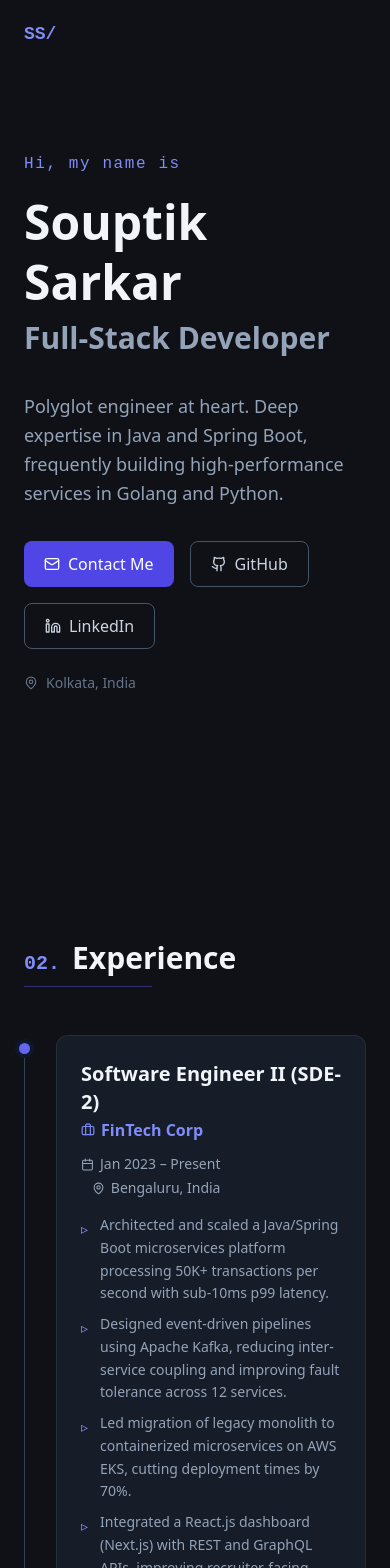
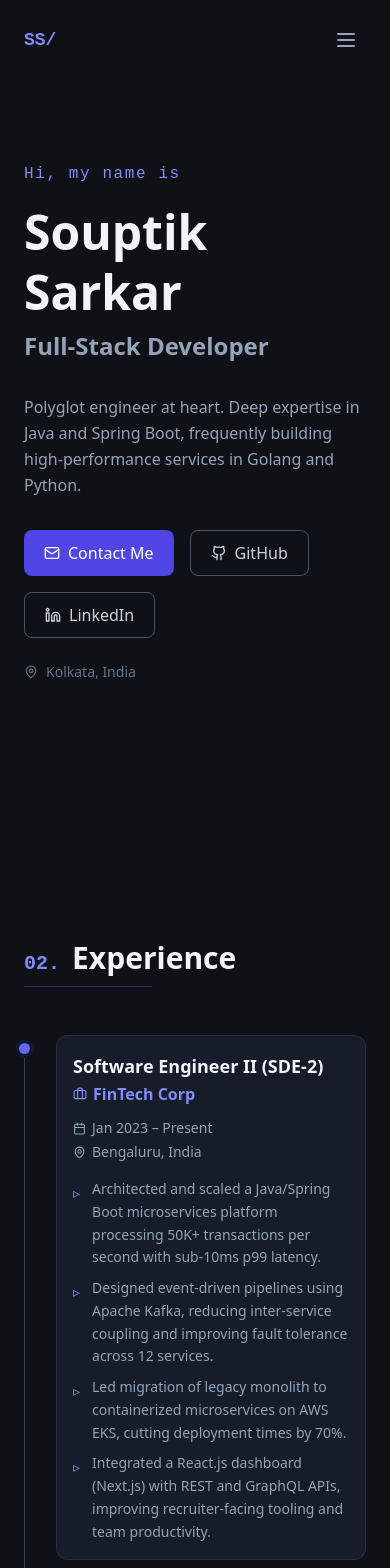
Before and after one commit to souptik4572/nextjs-portfolio, a Next.js app: page / in a window 390 px wide. Shown: the top 1568 px of the page. Built offline with nearby package versions, Linux system fonts and the light colour scheme.

Commit message:
feat: made the website mobile responsive

```diff
--- a/components/Footer.tsx
+++ b/components/Footer.tsx
@@ -3,7 +3,7 @@ import { portfolioData } from "@/lib/data";
 export default function Footer() {
   return (
     <footer className="py-8 px-6 text-center border-t border-slate-800">
-      <p className="text-slate-500 text-sm font-mono">
+      <p className="text-slate-500 text-xs sm:text-sm font-mono">
         Built with Next.js · Tailwind · Framer Motion
       </p>
       <p className="text-slate-600 text-xs mt-1">
--- a/components/Navbar.tsx
+++ b/components/Navbar.tsx
@@ -1,6 +1,7 @@
 "use client";
 import { useState, useEffect } from "react";
-import { motion } from "framer-motion";
+import { motion, AnimatePresence } from "framer-motion";
+import { Menu, X } from "lucide-react";
 import { portfolioData } from "@/lib/data";
 
 const NAV_LABELS: Record<string, string> = {
@@ -14,12 +15,17 @@ const NAV_LABELS: Record<string, string> = {
 
 export default function Navbar() {
   const [scrolled, setScrolled] = useState(false);
+  const [mobileMenuOpen, setMobileMenuOpen] = useState(false);
 
   useEffect(() => {
     const onScroll = () => setScrolled(window.scrollY > 20);
     window.addEventListener("scroll", onScroll);
     return () => window.removeEventListener("scroll", onScroll);
   }, []);
+
+  const handleNavClick = () => {
+    setMobileMenuOpen(false);
+  };
 
   return (
     <motion.header
@@ -33,9 +39,11 @@ export default function Navbar() {
       }`}
     >
       <nav className="max-w-6xl mx-auto px-6 md:px-16 flex items-center justify-between">
-        <a href="#intro" className="font-mono text-indigo-400 font-bold text-lg">
+        <a href="#intro" className="font-mono text-indigo-400 font-bold text-lg z-50">
           SS/
         </a>
+
+        {/* Desktop Menu */}
         <ul className="hidden md:flex items-center gap-6">
           {portfolioData.layout.section_order.map((section, i) => (
             <li key={section}>
@@ -51,7 +59,57 @@ export default function Navbar() {
             </li>
           ))}
         </ul>
+
+        {/* Mobile Menu Button */}
+        <button
+          onClick={() => setMobileMenuOpen(!mobileMenuOpen)}
+          className="md:hidden z-50 text-slate-400 hover:text-indigo-400 transition-colors p-2"
+          aria-label="Toggle menu"
+        >
+          {mobileMenuOpen ? <X size={24} /> : <Menu size={24} />}
+        </button>
       </nav>
+
+      {/* Mobile Menu */}
+      <AnimatePresence>
+        {mobileMenuOpen && (
+          <>
+            {/* Backdrop */}
+            <motion.div
+              initial={{ opacity: 0 }}
+              animate={{ opacity: 1 }}
+              exit={{ opacity: 0 }}
+              onClick={() => setMobileMenuOpen(false)}
+              className="fixed inset-0 bg-slate-900/80 backdrop-blur-sm z-40 md:hidden"
+            />
+
+            {/* Menu Panel */}
+            <motion.div
+              initial={{ x: "100%" }}
+              animate={{ x: 0 }}
+              exit={{ x: "100%" }}
+              transition={{ type: "tween", duration: 0.3 }}
+              className="fixed top-0 right-0 bottom-0 w-[75vw] max-w-sm bg-slate-800 border-l border-slate-700 z-40 md:hidden"
+            >
+              <nav className="flex flex-col gap-2 p-8 pt-24">
+                {portfolioData.layout.section_order.map((section, i) => (
+                  <a
+                    key={section}
+                    href={`#${section}`}
+                    onClick={handleNavClick}
+                    className="text-slate-300 hover:text-indigo-400 transition-colors py-3 px-4 rounded-lg hover:bg-slate-700/50 flex items-center gap-3"
+                  >
+                    <span className="text-indigo-400 font-mono text-sm">
+                      0{i + 1}.
+                    </span>
+                    <span className="font-medium">{NAV_LABELS[section] ?? section}</span>
+                  </a>
+                ))}
+              </nav>
+            </motion.div>
+          </>
+        )}
+      </AnimatePresence>
     </motion.header>
   );
 }
--- a/components/sections/Contact.tsx
+++ b/components/sections/Contact.tsx
@@ -157,10 +157,10 @@ export default function Contact() {
             href={`mailto:${personal.email}`}
             className="flex items-center gap-3 text-slate-300 hover:text-indigo-400 transition-colors group"
           >
-            <span className="w-9 h-9 rounded-lg bg-slate-800 border border-slate-700 flex items-center justify-center group-hover:border-indigo-500/50 transition-colors">
+            <span className="w-9 h-9 rounded-lg bg-slate-800 border border-slate-700 flex items-center justify-center group-hover:border-indigo-500/50 transition-colors shrink-0">
               <Mail size={16} />
             </span>
-            <span>{personal.email}</span>
+            <span className="break-all text-sm sm:text-base">{personal.email}</span>
           </a>
           <a
             href={personal.github}
@@ -168,10 +168,10 @@ export default function Contact() {
             rel="noopener noreferrer"
             className="flex items-center gap-3 text-slate-300 hover:text-indigo-400 transition-colors group"
           >
-            <span className="w-9 h-9 rounded-lg bg-slate-800 border border-slate-700 flex items-center justify-center group-hover:border-indigo-500/50 transition-colors">
+            <span className="w-9 h-9 rounded-lg bg-slate-800 border border-slate-700 flex items-center justify-center group-hover:border-indigo-500/50 transition-colors shrink-0">
               <Github size={16} />
             </span>
-            <span>github.com/souptik4572</span>
+            <span className="break-all text-sm sm:text-base">github.com/souptik4572</span>
           </a>
           <a
             href={personal.linkedin}
@@ -179,16 +179,16 @@ export default function Contact() {
             rel="noopener noreferrer"
             className="flex items-center gap-3 text-slate-300 hover:text-indigo-400 transition-colors group"
           >
-            <span className="w-9 h-9 rounded-lg bg-slate-800 border border-slate-700 flex items-center justify-center group-hover:border-indigo-500/50 transition-colors">
+            <span className="w-9 h-9 rounded-lg bg-slate-800 border border-slate-700 flex items-center justify-center group-hover:border-indigo-500/50 transition-colors shrink-0">
               <Linkedin size={16} />
             </span>
-            <span>linkedin.com/in/souptik-sarkar</span>
+            <span className="break-all text-sm sm:text-base">linkedin.com/in/souptik-sarkar</span>
           </a>
           <div className="flex items-center gap-3 text-slate-500">
-            <span className="w-9 h-9 rounded-lg bg-slate-800 border border-slate-700 flex items-center justify-center">
+            <span className="w-9 h-9 rounded-lg bg-slate-800 border border-slate-700 flex items-center justify-center shrink-0">
               <MapPin size={16} />
             </span>
-            <span>{personal.location}</span>
+            <span className="text-sm sm:text-base">{personal.location}</span>
           </div>
         </div>
 
--- a/components/sections/Experience.tsx
+++ b/components/sections/Experience.tsx
@@ -28,21 +28,21 @@ function ExperienceCard({
       {/* Timeline dot */}
       <span className="absolute left-[-5px] top-2 w-[11px] h-[11px] rounded-full bg-indigo-500 ring-4 ring-slate-900" />
 
-      <div className="bg-slate-800/50 border border-slate-700/50 rounded-xl p-6 hover:border-indigo-500/40 transition-colors">
-        <div className="flex flex-wrap items-start justify-between gap-3 mb-4">
-          <div>
-            <h3 className="text-xl font-bold text-slate-100">{exp.role}</h3>
+      <div className="bg-slate-800/50 border border-slate-700/50 rounded-xl p-4 sm:p-6 hover:border-indigo-500/40 transition-colors">
+        <div className="flex flex-col sm:flex-row sm:flex-wrap items-start justify-between gap-3 mb-4">
+          <div className="flex-1">
+            <h3 className="text-lg sm:text-xl font-bold text-slate-100">{exp.role}</h3>
             <p className="text-indigo-400 font-semibold mt-0.5 flex items-center gap-1.5">
               <Briefcase size={14} />
               {exp.company}
             </p>
           </div>
-          <div className="text-right text-sm text-slate-400 space-y-1">
-            <div className="flex items-center gap-1.5 justify-end">
+          <div className="text-left sm:text-right text-sm text-slate-400 space-y-1 w-full sm:w-auto">
+            <div className="flex items-center gap-1.5 sm:justify-end">
               <Calendar size={13} />
               <span>{exp.period}</span>
             </div>
-            <div className="flex items-center gap-1.5 justify-end">
+            <div className="flex items-center gap-1.5 sm:justify-end">
               <MapPin size={13} />
               <span>{exp.location}</span>
             </div>
--- a/components/sections/Intro.tsx
+++ b/components/sections/Intro.tsx
@@ -45,7 +45,7 @@ export default function Intro() {
         variants={fadeUp}
         initial="hidden"
         animate="visible"
-        className="text-3xl md:text-5xl font-bold text-slate-400 mt-2 min-h-[3rem] md:min-h-[4rem]"
+        className="text-2xl sm:text-3xl md:text-5xl font-bold text-slate-400 mt-2 min-h-[2.5rem] sm:min-h-[3rem] md:min-h-[4rem]"
       >
         <TypeAnimation
           sequence={[
@@ -69,7 +69,7 @@ export default function Intro() {
         variants={fadeUp}
         initial="hidden"
         animate="visible"
-        className="mt-6 max-w-xl text-slate-400 text-lg leading-relaxed"
+        className="mt-6 max-w-xl text-slate-400 text-base md:text-lg leading-relaxed"
       >
         {personal.bio}
       </motion.p>
--- a/components/sections/Projects.tsx
+++ b/components/sections/Projects.tsx
@@ -85,7 +85,7 @@ export default function Projects() {
         <div className="mt-2 h-px w-32 bg-indigo-500/40" />
       </motion.div>
 
-      <div className="grid md:grid-cols-2 lg:grid-cols-3 gap-6">
+      <div className="grid grid-cols-1 sm:grid-cols-2 lg:grid-cols-3 gap-6">
         {portfolioData.projects.map((project, i) => (
           <ProjectCard key={project.id} project={project} index={i} />
         ))}
--- a/components/sections/Skills.tsx
+++ b/components/sections/Skills.tsx
@@ -24,7 +24,7 @@ export default function Skills() {
         <div className="mt-2 h-px w-32 bg-indigo-500/40" />
       </motion.div>
 
-      <div className="grid md:grid-cols-2 gap-8 max-w-3xl">
+      <div className="grid grid-cols-1 sm:grid-cols-2 gap-6 sm:gap-8 max-w-3xl">
         {portfolioData.skills.map((group, gi) => (
           <motion.div
             key={group.category}
```
